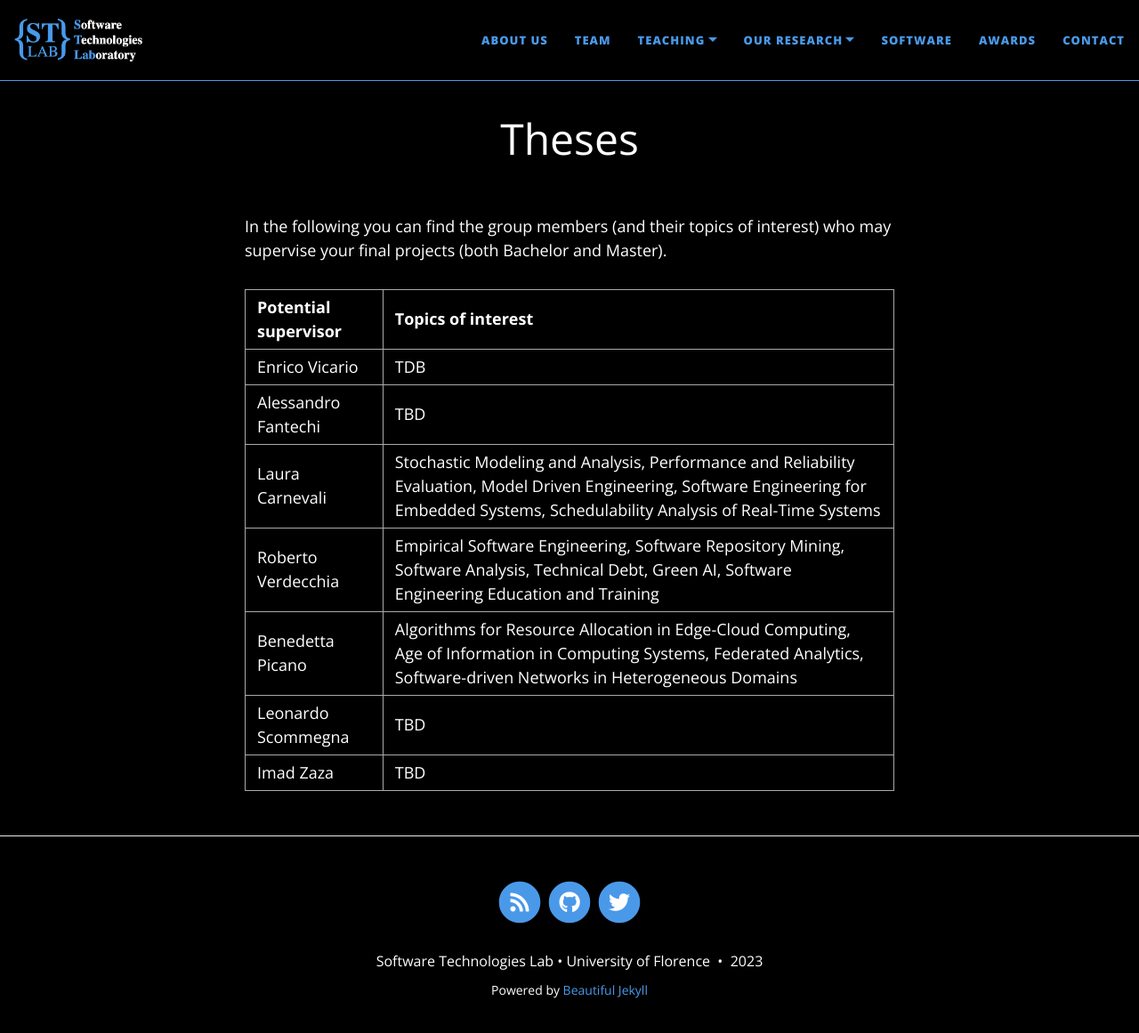
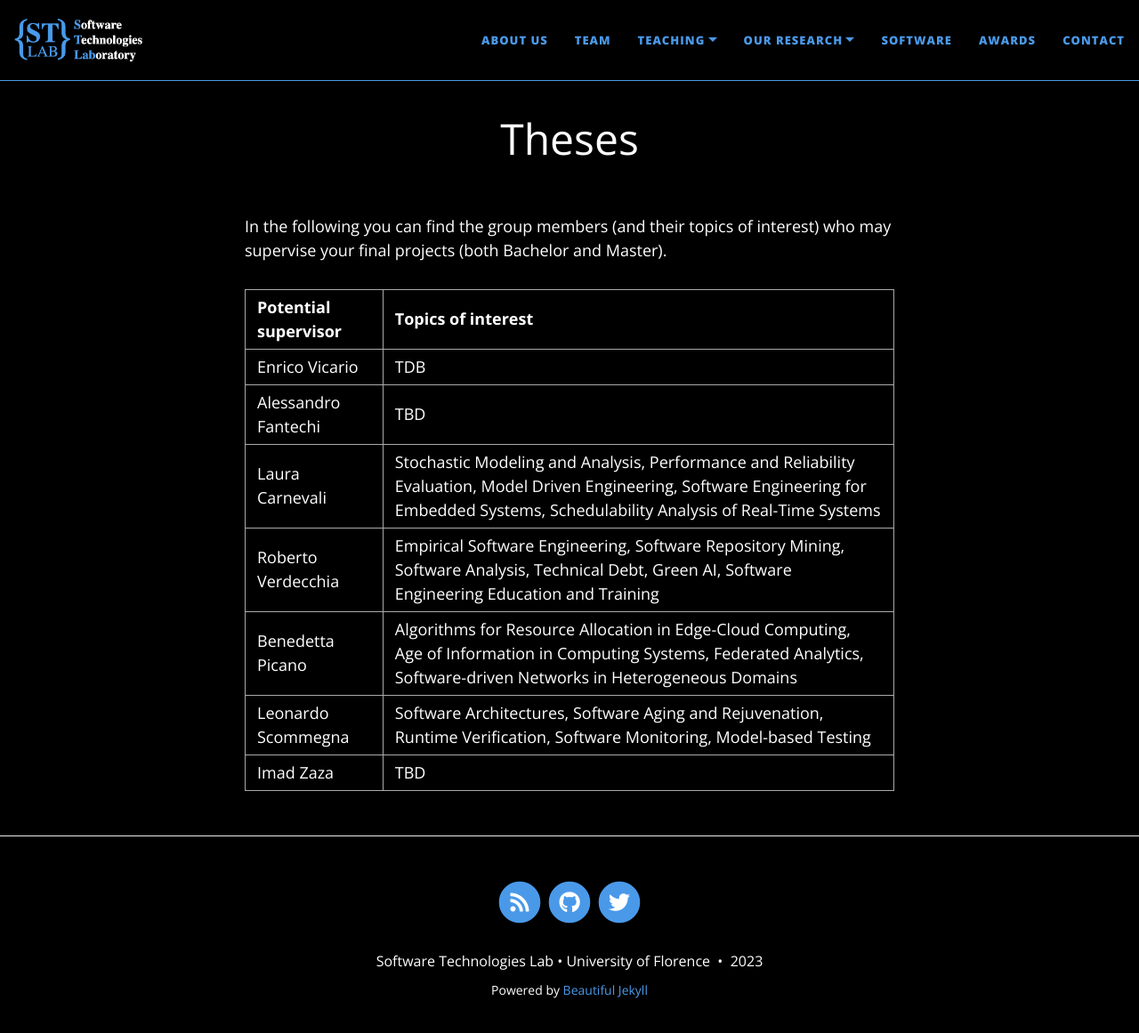
Before and after one commit to STLab-UniFI/STLab-UniFI.github.io, a Jekyll site: the page built from pages/theses.md, in a window 1280 px wide and 1173 px high. Shown: the top 1161 px of the window at 89% size. Built offline with Jekyll 4.4.1, drawn with Linux system fonts in a browser that asks for light colours; nearby versions of some CDN libraries.

Commit message:
Update theses.md
Added Leonardo Scommegna topics of interest

```diff
--- a/pages/theses.md
+++ b/pages/theses.md
@@ -13,5 +13,5 @@ In the following you can find the group members (and their topics of interest) w
 | Laura Carnevali | Stochastic Modeling and Analysis, Performance and Reliability Evaluation, Model Driven Engineering, Software Engineering for Embedded Systems, Schedulability Analysis of Real-Time Systems |
 | Roberto Verdecchia | Empirical Software Engineering, Software Repository Mining, Software Analysis, Technical Debt, Green AI, Software Engineering Education and Training |
 | Benedetta Picano | Algorithms for Resource Allocation in Edge-Cloud Computing, Age of Information in Computing Systems, Federated Analytics, Software-driven Networks in Heterogeneous Domains |
-| Leonardo Scommegna | TBD |
+| Leonardo Scommegna | Software Architectures, Software Aging and Rejuvenation, Runtime Verification, Software Monitoring, Model-based Testing  |
 | Imad Zaza | TBD |
```
